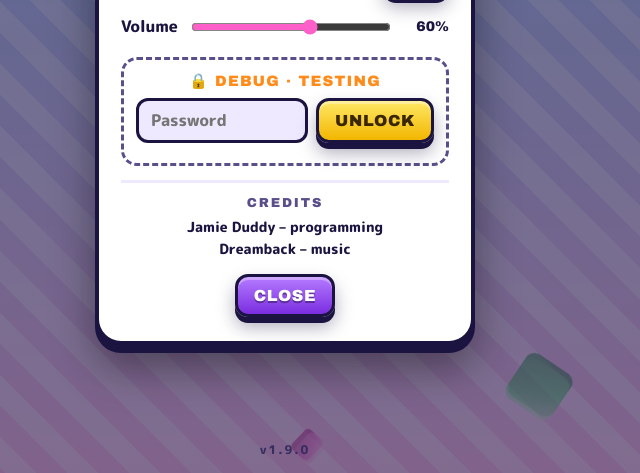
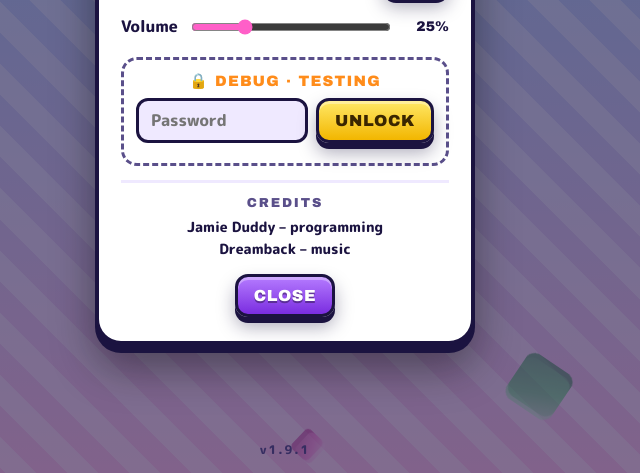
Before and after one commit to dud3737/Colour-basher, a plain HTML site: page index.html in a window 1280 px wide. Both pictures are taken after a click on the button "⚙️". Shown: the part 327-800 px from the top of the page, 355-995 px from the left. Drawn offline with Linux system fonts and the light colour scheme; a web font is replaced by a local one.

Commit message:
Deploy Colour Basher v1.9.1

```diff
--- a/index.html
+++ b/index.html
@@ -409,13 +409,13 @@ button:focus-visible{outline:3px solid #ffd400;outline-offset:3px}
   <h2 class="ov-title outline">PAUSED</h2>
   <p class="ov-sub" id="pauseInfo"></p>
   <div class="setrow musicrow"><span>Music</span><button class="btn small blue" id="pauseMusic">ON</button></div>
-  <div class="setrow musicrow"><span>Volume</span><input type="range" class="vol" id="pauseMusicVol" min="0" max="100" step="5" aria-label="Music volume"><b class="volv" id="pauseMusicVolV">60%</b></div>
+  <div class="setrow musicrow"><span>Volume</span><input type="range" class="vol" id="pauseMusicVol" min="0" max="100" step="5" aria-label="Music volume"><b class="volv" id="pauseMusicVolV">25%</b></div>
+  <div class="setrow"><span>Sound effects</span><button class="btn small blue" id="pauseSound">ON</button></div>
   <div class="btncol">
     <button class="btn green" id="resumeBtn">RESUME</button>
     <button class="btn yellow" id="restartBtn">RESTART LEVEL</button>
     <button class="btn purple" id="quitBtn">QUIT TO TITLE</button>
   </div>
-  <button class="iconbtn" id="soundBtn2" aria-label="Toggle sound">🔊</button>
 </div></div>
 
 <div class="ov" id="ovOver"><div class="panel">
@@ -453,7 +453,7 @@ button:focus-visible{outline:3px solid #ffd400;outline-offset:3px}
   <h2 class="ov-title outline">SETTINGS</h2>
   <div class="setrow"><span>Sound effects</span><button class="btn small blue" id="setSound">ON</button></div>
   <div class="setrow musicrow"><span>Music</span><button class="btn small blue" id="setMusic">ON</button></div>
-  <div class="setrow musicrow"><span>Volume</span><input type="range" class="vol" id="setMusicVol" min="0" max="100" step="5" aria-label="Music volume"><b class="volv" id="setMusicVolV">60%</b></div>
+  <div class="setrow musicrow"><span>Volume</span><input type="range" class="vol" id="setMusicVol" min="0" max="100" step="5" aria-label="Music volume"><b class="volv" id="setMusicVolV">25%</b></div>
   <p class="dbg-note" id="musicNote" hidden>Music plays in the web app and Android versions.</p>
   <div class="dbglock" id="dbgLock">
     <div class="dbg-h">🔒 DEBUG · TESTING</div>
@@ -491,7 +491,7 @@ const COLOURS=[
   {name:'PURPLE',c:'#9a46ff',l:'#d2abff',d:'#5a1ab5'},
   {name:'PINK',  c:'#ff5fc8',l:'#ffb8e8',d:'#bd1d87'}
 ];
-const VERSION='1.9.0';
+const VERSION='1.9.1';
 const BONUS_EVERY=3, BONUS_MS=10000;   // bonus round after every 3rd level, 10 s to clear it
 const bonusTime=size=>size>=7?15000:BONUS_MS; // 7×7 bonus rounds get 15 s
 const bonusSize=level=>Math.min(7,4+Math.floor(level/BONUS_EVERY)); // 5×5 after L3, 6×6 after L6, 7×7 from L9 on
@@ -557,7 +557,7 @@ const Snd={
    On https the tracks run through Web Audio so volume works on iPhone too; on file:// (Android app) element volume is used. */
 const Music={
   tracks:['music/51.mp3','music/basher.mp3','music/koto.mp3','music/roswell.mp3'],FADE:3,
-  on:store.get('cb_music',true),vol:store.get('cb_musicVol',.6),
+  on:store.get('cb_music',true),vol:store.get('cb_musicVol',.25),
   avail:window.top===window,graph:/^https?:$/.test(location.protocol),
   queue:[],last:null,cur:null,players:new Set(),suspended:false,timer:null,
   nextSrc(){if(!this.queue.length){const q=shuffleArr(this.tracks.slice());if(q[0]===this.last&&q.length>1)[q[0],q[1]]=[q[1],q[0]];this.queue=q;}
@@ -962,10 +962,10 @@ $('clearRec').addEventListener('click',()=>{
 });
 
 /* ---------- sound toggle ---------- */
-function syncSound(){for(const id of ['soundBtn','soundBtn2'])$(id).textContent=Snd.muted?'🔇':'🔊';$('setSound').textContent=Snd.muted?'OFF':'ON';}
+function syncSound(){$('soundBtn').textContent=Snd.muted?'🔇':'🔊';for(const id of ['setSound','pauseSound'])$(id).textContent=Snd.muted?'OFF':'ON';}
 for(const id of ['setMusic','pauseMusic'])$(id).addEventListener('click',()=>{Snd.init();Snd.click();Music.setOn(!Music.on);});
 for(const id of ['setMusicVol','pauseMusicVol'])$(id).addEventListener('input',e=>Music.setVol(+e.target.value/100));
-for(const id of ['soundBtn','soundBtn2','setSound'])$(id).addEventListener('click',()=>{Snd.muted=!Snd.muted;store.set('cb_muted',Snd.muted);syncSound();Snd.init();Snd.click();});
+for(const id of ['soundBtn','pauseSound','setSound'])$(id).addEventListener('click',()=>{Snd.muted=!Snd.muted;store.set('cb_muted',Snd.muted);syncSound();Snd.init();Snd.click();});
 
 /* ---------- wiring ---------- */
 const ui=(id,fn)=>$(id).addEventListener('click',()=>{Snd.init();Snd.click();fn();});
--- a/sw.js
+++ b/sw.js
@@ -1,5 +1,5 @@
 /* Colour Basher service worker: offline play. Generated by tools/build_web.py - do not edit by hand. */
-const VERSION='1.9.0',CACHE='colour-basher-'+VERSION;
+const VERSION='1.9.1',CACHE='colour-basher-'+VERSION;
 const CORE=['./','index.html','manifest.webmanifest','icon-192.png','icon-512.png','icon-maskable-512.png','apple-touch-icon.png','favicon-32.png'];
 self.addEventListener('install',e=>{e.waitUntil(caches.open(CACHE).then(c=>c.addAll(CORE)).then(()=>self.skipWaiting()));});
 self.addEventListener('activate',e=>{e.waitUntil(caches.keys().then(ks=>Promise.all(ks.filter(k=>k.startsWith('colour-basher-')&&k!==CACHE).map(k=>caches.delete(k)))).then(()=>self.clients.claim())
```
